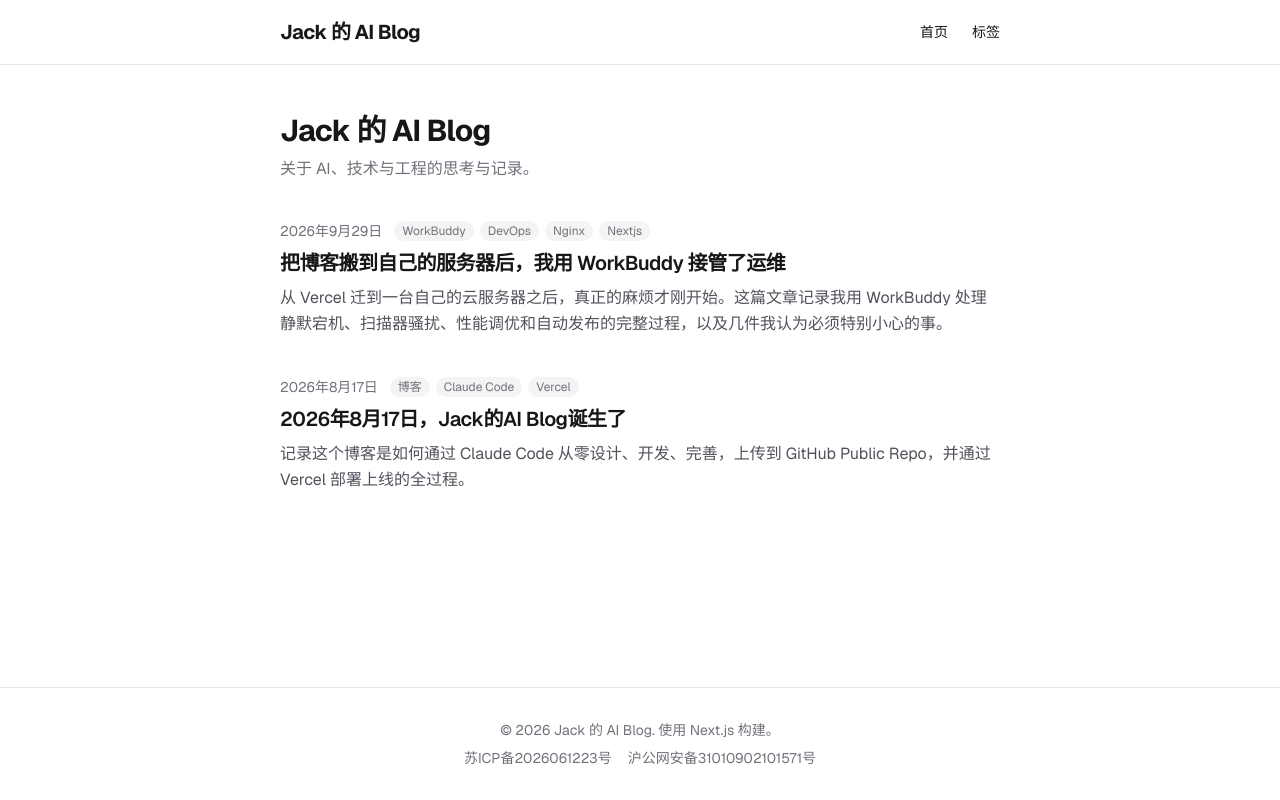
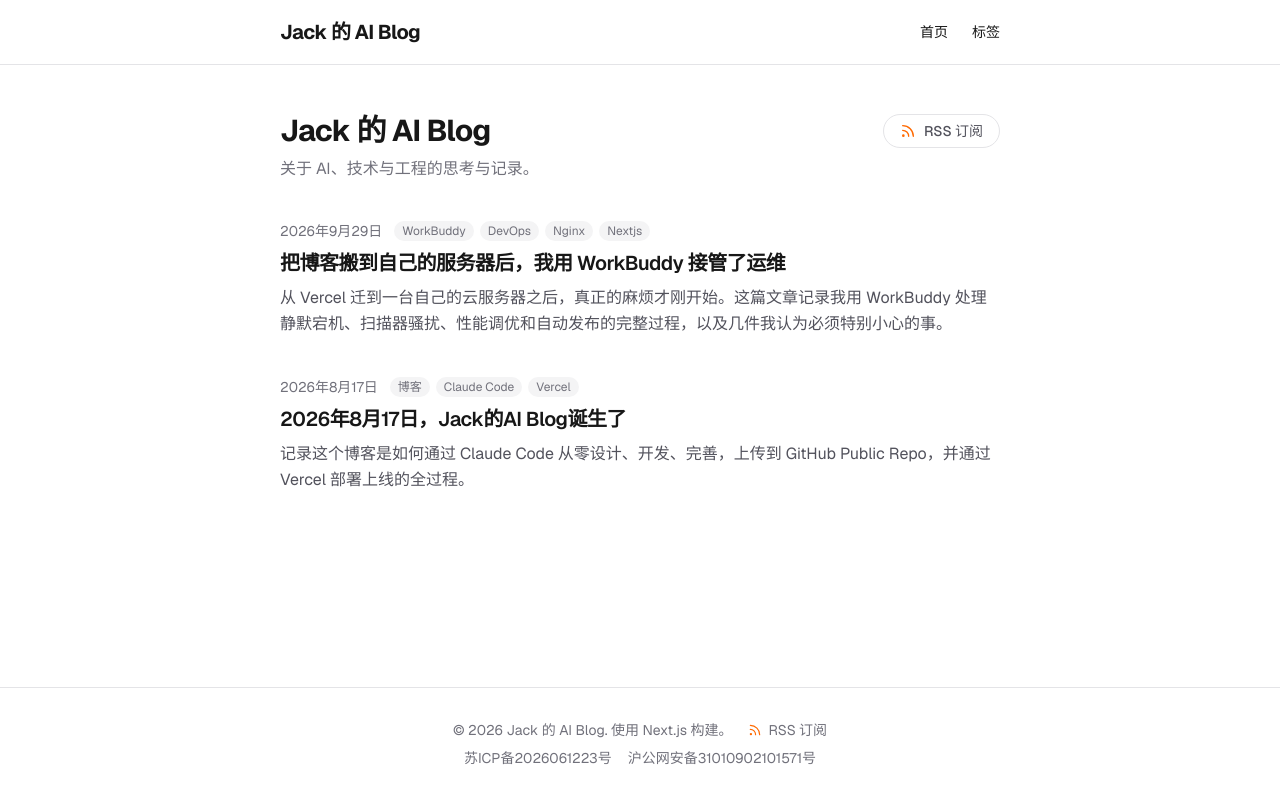
Before and after one commit to jacklearntech/ai-blog, a Next.js app: page / in a window 1280 px wide. Built offline with nearby package versions, Linux system fonts and the light colour scheme.

Commit message:
feat(rss): 首页与页脚新增 RSS 订阅入口，并补 RSS 自动发现 link

```diff
--- a/src/app/layout.tsx
+++ b/src/app/layout.tsx
@@ -2,6 +2,9 @@ import type { Metadata } from "next";
 import { Geist, Geist_Mono } from "next/font/google";
 import Header from "@/components/Header";
 import Footer from "@/components/Footer";
+// 站点地址的单一来源。这里刻意不写死域名 —— 硬编码一份副本正是 2026-09-30 那次
+// 「RSS 全是死链却毫无症状」的成因，详见 scripts/generate-rss.ts 顶部注释与 ADR-005。
+import siteConfig from "../../site.config.json";
 import "./globals.css";
 
 const geistSans = Geist({
@@ -15,11 +18,22 @@ const geistMono = Geist_Mono({
 });
 
 export const metadata: Metadata = {
+  // metadataBase 让下面 alternates 里的相对路径能解析成绝对 URL。
+  // 同时它也是 Next 解析 Open Graph / canonical 等相对地址的基准。
+  metadataBase: new URL(siteConfig.canonicalOrigin),
   title: {
     default: "Jack 的 AI Blog",
     template: "%s | Jack 的 AI Blog",
   },
   description: "关于 AI、技术与工程的博客。",
+  alternates: {
+    // 生成 <link rel="alternate" type="application/rss+xml" href=".../rss.xml">。
+    // 作用是「自动发现」：读者把站点地址粘进阅读器时，阅读器靠这个标签找到订阅源，
+    // 不必猜 /rss.xml 这个路径。页面上可见的订阅按钮走的是同一份文件。
+    types: {
+      "application/rss+xml": "/rss.xml",
+    },
+  },
 };
 
 export default function RootLayout({ children }: LayoutProps<"/">) {
--- a/src/app/page.tsx
+++ b/src/app/page.tsx
@@ -1,5 +1,6 @@
 import { getAllPosts } from "@/lib/posts";
 import PostCard from "@/components/PostCard";
+import RssIcon from "@/components/RssIcon";
 
 export default function HomePage() {
   const posts = getAllPosts();
@@ -7,7 +8,18 @@ export default function HomePage() {
   return (
     <div className="space-y-12">
       <section>
-        <h1 className="text-3xl font-bold tracking-tight mb-2">Jack 的 AI Blog</h1>
+        <div className="flex flex-wrap items-center justify-between gap-x-6 gap-y-4 mb-2">
+          <h1 className="text-3xl font-bold tracking-tight">Jack 的 AI Blog</h1>
+          {/* 订阅入口放在标题右侧：这是读者视野里第一处、也是最容易被找到的位置 */}
+          <a
+            href="/rss.xml"
+            title="订阅 RSS 源（/rss.xml），用任意阅读器打开即可"
+            className="inline-flex items-center gap-2 rounded-full border border-zinc-200 dark:border-zinc-800 px-4 py-1.5 text-sm font-medium text-zinc-600 dark:text-zinc-300 hover:border-orange-400 hover:text-orange-600 dark:hover:border-orange-500/70 dark:hover:text-orange-400 transition-colors"
+          >
+            <RssIcon className="h-4 w-4 shrink-0 text-orange-500" />
+            RSS 订阅
+          </a>
+        </div>
         <p className="text-zinc-500 dark:text-zinc-400 mb-10">
           关于 AI、技术与工程的思考与记录。
         </p>
--- a/src/components/Footer.tsx
+++ b/src/components/Footer.tsx
@@ -1,8 +1,19 @@
+import RssIcon from "@/components/RssIcon";
+
 export default function Footer() {
   return (
     <footer className="border-t border-zinc-200 dark:border-zinc-800 mt-auto">
       <div className="max-w-3xl mx-auto px-6 py-8 text-center text-sm text-zinc-500 dark:text-zinc-400">
-        <p>&copy; {new Date().getFullYear()} Jack 的 AI Blog. 使用 Next.js 构建。</p>
+        <p className="flex flex-wrap items-center justify-center gap-x-4 gap-y-1">
+          <span>&copy; {new Date().getFullYear()} Jack 的 AI Blog. 使用 Next.js 构建。</span>
+          <a
+            href="/rss.xml"
+            className="inline-flex items-center gap-1.5 hover:text-zinc-700 dark:hover:text-zinc-300 transition-colors"
+          >
+            <RssIcon className="h-3.5 w-3.5 shrink-0 text-orange-500" />
+            RSS 订阅
+          </a>
+        </p>
         <p className="mt-2 flex flex-wrap justify-center gap-x-4 gap-y-1 px-4">
           <a
             href="https://beian.miit.gov.cn/"
--- /dev/null
+++ b/src/components/RssIcon.tsx
@@ -0,0 +1,29 @@
+/**
+ * RSS 图标 —— 内联 SVG，不引入任何图标库。
+ *
+ * 为什么手写：这个站点的依赖清单刻意保持很小，为了一个图标去装
+ * 一整套图标包（且会在客户端 bundle 里带上一堆 tree-shaking 不掉的导出）
+ * 不划算。用 currentColor 上色，因此颜色由调用方的 class 决定。
+ *
+ * 标记为装饰性图形（aria-hidden），可访问名称由旁边可见的文字承担 ——
+ * 屏幕阅读器读「RSS 订阅」比读「rss icon」更有意义。
+ */
+export default function RssIcon({ className }: { className?: string }) {
+  return (
+    <svg
+      viewBox="0 0 24 24"
+      fill="none"
+      stroke="currentColor"
+      strokeWidth={2}
+      strokeLinecap="round"
+      strokeLinejoin="round"
+      className={className}
+      aria-hidden="true"
+      focusable="false"
+    >
+      <path d="M4 11a9 9 0 0 1 9 9" />
+      <path d="M4 4a16 16 0 0 1 16 16" />
+      <circle cx="5" cy="19" r="1" />
+    </svg>
+  );
+}
```
Also changed, not shown: .ai/architecture.md, .ai/modules/pages.md, .ai/project_map.md, 2 other files (tests, documents, lock files or other folders).
